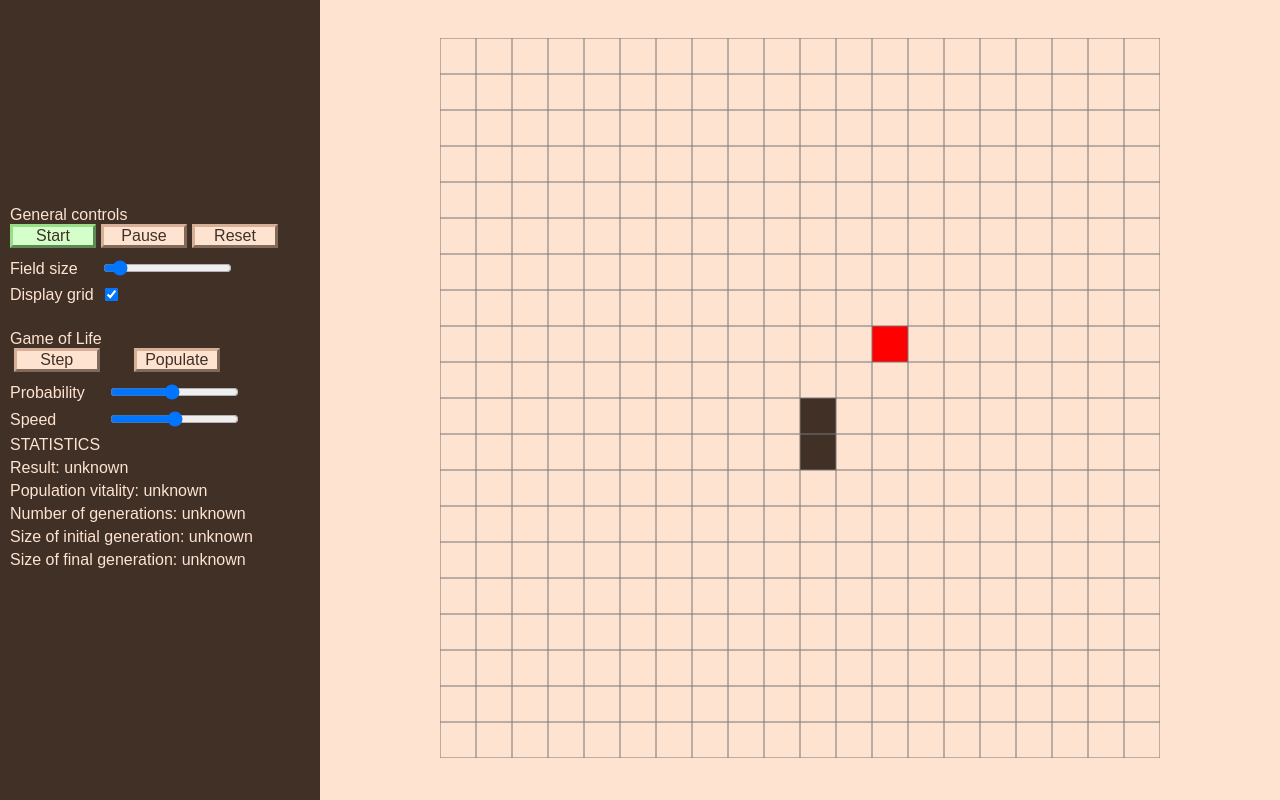
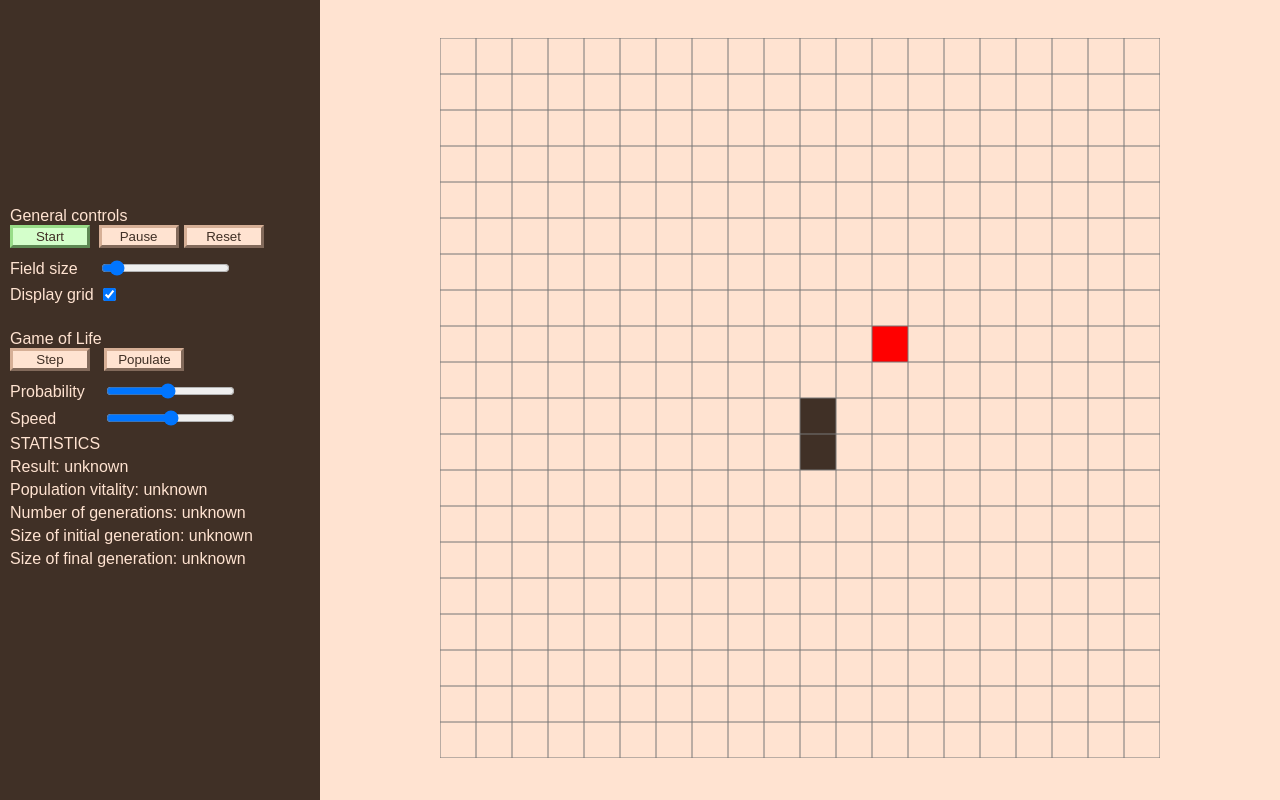
Before and after one commit to AlexVeprev/JavaScript_MiniGames, a plain HTML site: page index.html in a window 1280 px wide. Drawn offline with Linux system fonts and the light colour scheme.

Commit message:
HTML: update buttons.

```diff
--- a/index.html
+++ b/index.html
@@ -118,9 +118,9 @@
         <table id="general_controls">
           <caption>General controls</caption>
           <tr>
-            <td><div class="button" onclick="game.start();" id="btn_start" >Start</div></td>
-            <td><div class="button" onclick="game.pause();"  >Pause</div></td>
-            <td><div class="button" onclick="game.reset();" >Reset</div></td>
+            <td><button type="button" onclick="game.start();" id="btn_start">Start</button></td>
+            <td><button type="button" onclick="game.pause();" id="btn_pause">Pause</button></td>
+            <td><button type="button" onclick="game.reset();" id="btn_reset">Reset</button></td>
           </tr>
           <tr>
             <td>
@@ -142,14 +142,8 @@
         <table id="game_of_life_controls">
           <caption>Game of Life</caption>
           <tr>
-            <td>
-              <div class="button" onclick="game.step();">
-                Step
-              </div>
-            </td>
-            <td>
-              <div class="button" onclick="game.random(parseFloat(document.getElementById('range_gol_probability').value));">Populate</div>
-            </td>
+            <td><button type="button" onclick="game.step();" id="btn_step">Step</button></td>
+            <td><button type="button" onclick="game.random(parseFloat(document.getElementById('range_gol_probability').value));" id="btn_populate">Populate</button></td>
             <td>
 
             </td>
--- a/style.css
+++ b/style.css
@@ -33,14 +33,14 @@ body {
   padding: 0 5px 5px 0;
 }
 
-.button {
+button {
   width: 80px;
   color: #403026;
   background-color: #ffe3d1;
   margin: auto;
-  cursor: pointer;
   margin-bottom: 5px;
   border: 3px outset #d6af96;
+  cursor: pointer;
   text-align: center;
 
   -webkit-touch-callout: none; /* iOS Safari */
@@ -50,6 +50,10 @@ body {
   -ms-user-select: none;       /* Internet Explorer/Edge */
   user-select: none;           /* Non-prefixed version, currently
                                   not supported by any browser */
+}
+
+button:active {
+  border: 3px inset #d6af96;
 }
 
 #btn_start {
```
